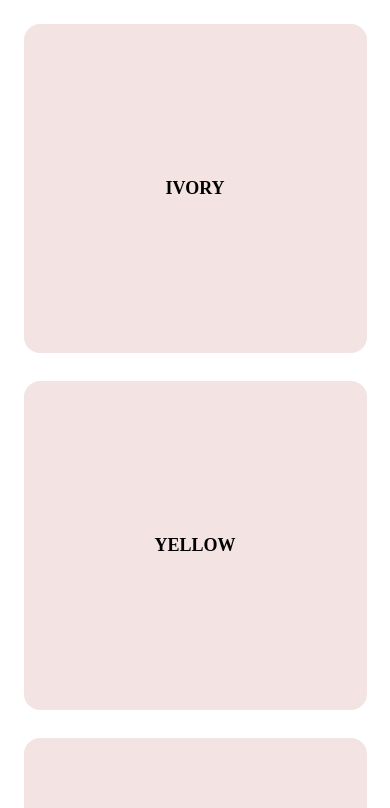
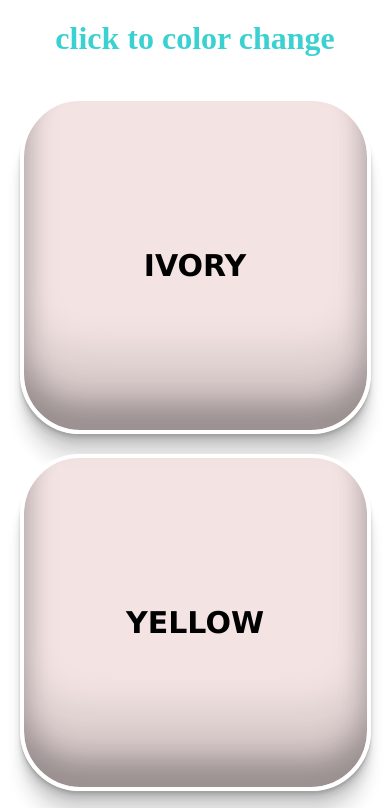
Before and after one commit to bhavinparmar005/color_tebal, a plain HTML site: page index.html in a window 390 px wide. Shown: the top 808 px of the page. Drawn offline with nearby package versions, Linux system fonts and the light colour scheme.

Commit message:
tableforcolor

```diff
--- a/index.html
+++ b/index.html
@@ -12,6 +12,8 @@
     ></script>
   </head>
   <body>
+
+    <h1>  click to color change </h1>
     <div class="frist_row">
       <div class="box" id="box_1">ivory</div>
       <div class="box" id="box_2">yellow</div>
--- a/style.css
+++ b/style.css
@@ -2,6 +2,11 @@
   margin: 0;
   padding: 0;
   box-sizing: border-box;
+}
+h1{
+    text-align: center;
+    padding: 20px;
+    color: #3bd1d1;
 }
 
 .frist_row {
@@ -157,5 +162,9 @@
         width: 90%;
         height: 337px;
         margin-top: 20px;
+       border-radius: 60px;
+       box-shadow: rgba(0, 0, 0, 0.17) 0px -23px 25px 0px inset, rgba(0, 0, 0, 0.15) 0px -36px 30px 0px inset, rgba(0, 0, 0, 0.1) 0px -79px 40px 0px inset, rgba(0, 0, 0, 0.06) 0px 2px 1px, rgba(0, 0, 0, 0.09) 0px 4px 2px, rgba(0, 0, 0, 0.09) 0px 8px 4px, rgba(0, 0, 0, 0.09) 0px 16px 8px, rgba(0, 0, 0, 0.09) 0px 32px 16px;
+       font-size: 30px;
+       font-family: Verdana, Geneva, Tahoma, sans-serif;
     }
 }
```
